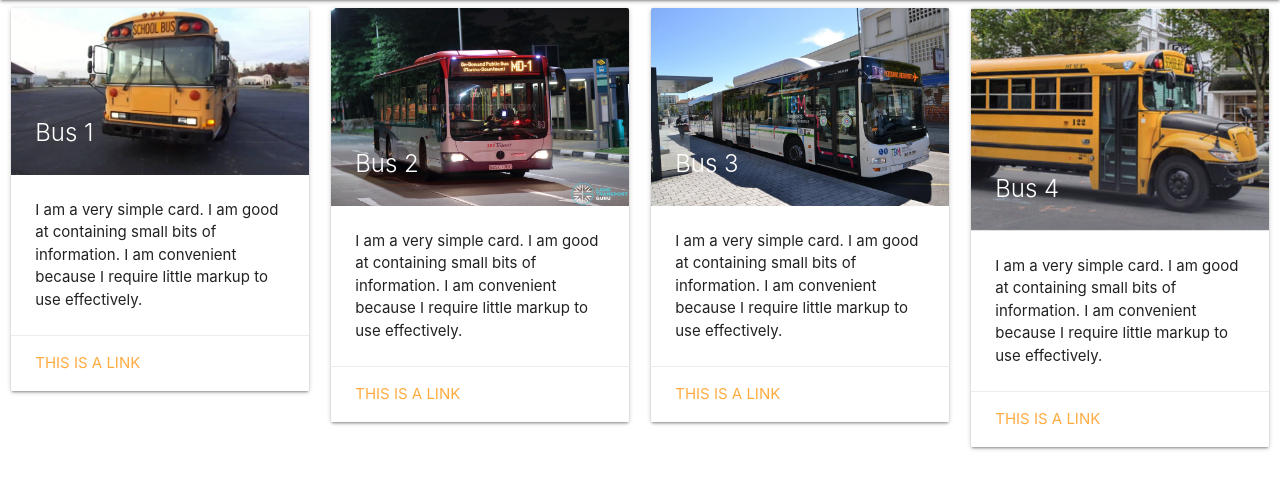
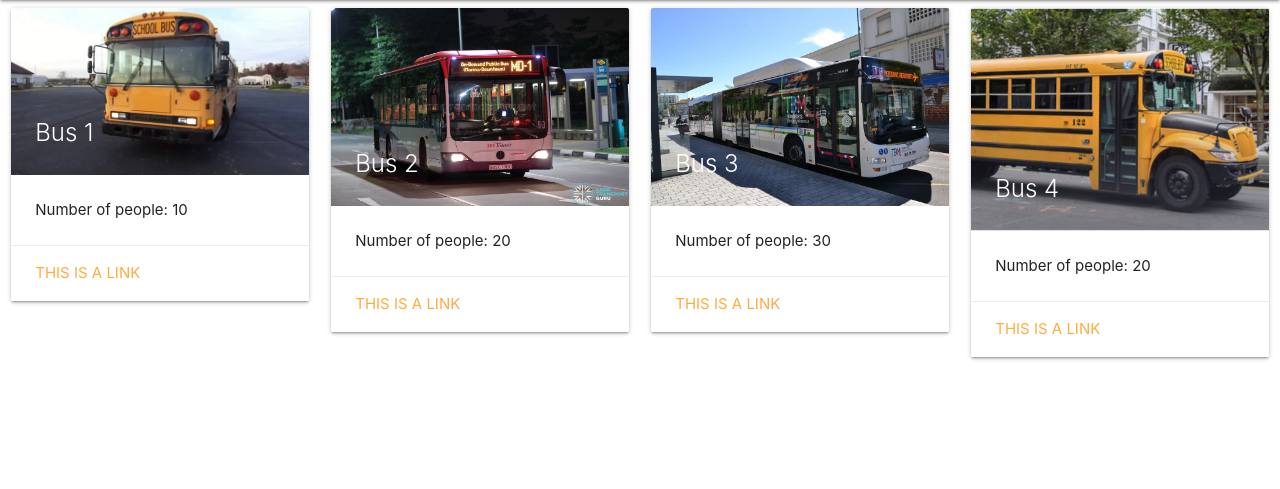
Before and after one commit to amsuhane/Intelligent-Bus-Service, a Flask app: page / in a window 1280 px wide. Shown: the part 64-553 px from the top of the page. Run offline with Flask 2, Linux system fonts and the light colour scheme.

Commit message:
some changes

```diff
--- a/app.py
+++ b/app.py
@@ -1,7 +1,9 @@
 #!/usr/bin/env python3
 from flask import Flask, render_template,url_for,redirect
 import os
-from backend import det
+import json
+# from backend import det
+import gps
 
 app = Flask(__name__)
 
@@ -9,20 +11,26 @@ people = 0
 
 @app.route('/')
 def home():
-    return render_template("index.html")
+    json_file = open("./static/data.json")
+    json_str = json_file.read()
+    data = json.loads(json_str)
+    return render_template("index.html", data = data)
 
 @app.route('/index.html')
 def index():
-    return render_template("index.html")
+    json_file = open("./static/data.json")
+    json_str = json_file.read()
+    data = json.loads(json_str)
+    return render_template("index.html", data = data)
 
-@app.route('/bus')
-def background_process_test():
-    global people
-    location_stats = "ABC"
-    loc_img = os.path.join("static", "loc.png")
-    people = det.get_people()
-    # redirect(url_for('/location.html'))
-    return render_template("location.html", location_stats=location_stats, number=people, loc_img=loc_img)
+@app.route('/bus/<bus_no>')
+def get_bus_info(bus_no):
+    json_file = open("./static/data.json")
+    json_str = json_file.read()
+    data = json.loads(json_str)
+
+    no = data["bus" + str(bus_no)]
+    return render_template("bus_info.html", no = no, bus_no = bus_no)
 
 @app.route('/location.html')
 def location():
--- /dev/null
+++ b/static/data.json
@@ -0,0 +1,6 @@
+{
+    "bus1": 10,
+    "bus2": 20,
+    "bus3": 30,
+    "bus4": 20
+}
--- a/templates/index.html
+++ b/templates/index.html
@@ -34,11 +34,10 @@
                     <span class="card-title">Bus 1</span>
                 </div>
                 <div class="card-content">
-                    <p>I am a very simple card. I am good at containing small bits of information.
-                        I am convenient because I require little markup to use effectively.</p>
+                    <p>Number of people: {{ data["bus1"]}} </p>
                 </div>
                 <div class="card-action">
-                    <a href="#">This is a link</a>
+                    <a href="/bus/1">This is a link</a>
                 </div>
             </div>
         </div>
@@ -49,11 +48,10 @@
                     <span class="card-title">Bus 2</span>
                 </div>
                 <div class="card-content">
-                    <p>I am a very simple card. I am good at containing small bits of information.
-                        I am convenient because I require little markup to use effectively.</p>
+                    <p>Number of people: {{ data["bus2"]}} </p>
                 </div>
                 <div class="card-action">
-                    <a href="#">This is a link</a>
+                    <a href="/bus/2">This is a link</a>
                 </div>
             </div>
         </div>
@@ -64,11 +62,10 @@
                     <span class="card-title">Bus 3</span>
                 </div>
                 <div class="card-content">
-                    <p>I am a very simple card. I am good at containing small bits of information.
-                        I am convenient because I require little markup to use effectively.</p>
+                    <p>Number of people: {{ data["bus3"]}} </p>
                 </div>
                 <div class="card-action">
-                    <a href="#">This is a link</a>
+                    <a href="/bus/3">This is a link</a>
                 </div>
             </div>
         </div>
@@ -79,11 +76,10 @@
                     <span class="card-title">Bus 4</span>
                 </div>
                 <div class="card-content">
-                    <p>I am a very simple card. I am good at containing small bits of information.
-                        I am convenient because I require little markup to use effectively.</p>
+                    <p>Number of people: {{ data["bus4"]}} </p>
                 </div>
                 <div class="card-action">
-                    <a href="#">This is a link</a>
+                    <a href="/bus/4">This is a link</a>
                 </div>
             </div>
         </div>
```
Also changed, not shown: gps.py (+3 -4 lines), templates/bus_info.html (added, +32 -0 lines), static/bus_1_loc.png (added), static/bus_2_loc.png (added), static/bus_3_loc.png (added), static/bus_4_loc.png (added).
